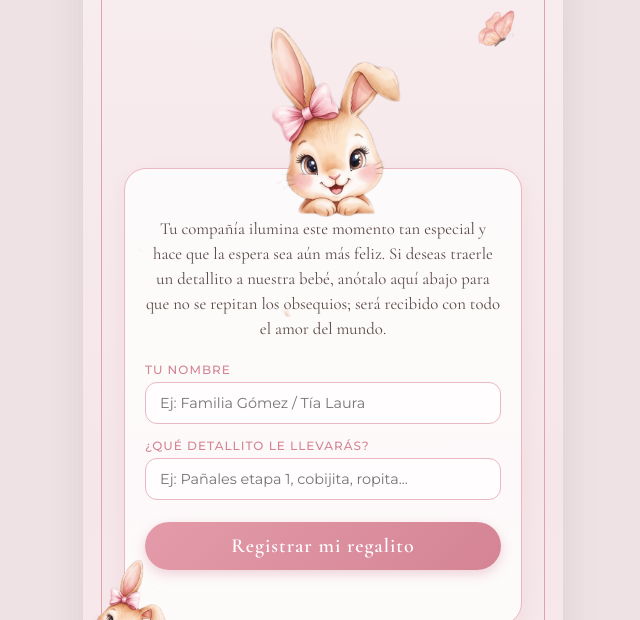
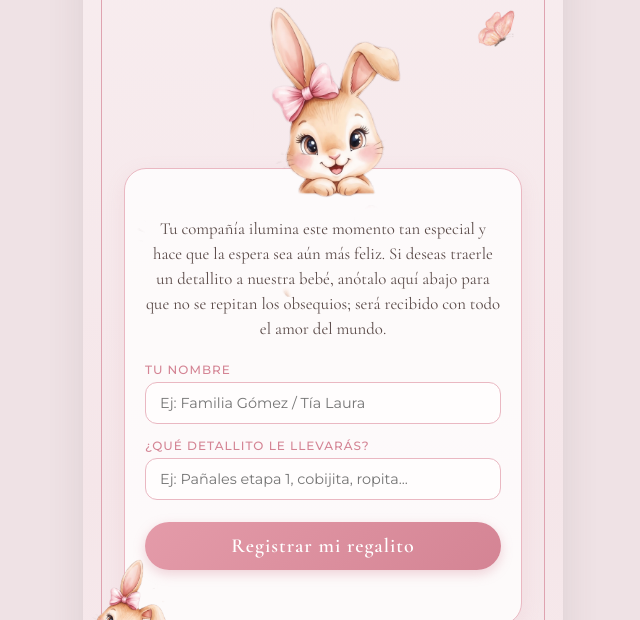
Before and after one commit to invitaciondigita/baby-shower-ana-sofia, a plain HTML site: page index.html in a window 1280 px wide. Shown: the part 180-800 px from the top of the page, without its empty margins (317-957 px from the left). Drawn offline with nearby package versions, Linux system fonts and the light colour scheme; no server answers.

Commit message:
Adjust top position of coneja-encabezado-caja

```diff
--- a/index.html
+++ b/index.html
@@ -134,7 +134,7 @@
 
     .coneja-encabezado-caja {
       position: absolute;
-      top: -158px;
+      top: -178px;
       left: 50%;
       transform: translateX(-50%);
       width: 390px;
```
